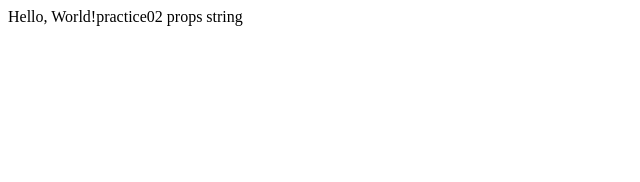
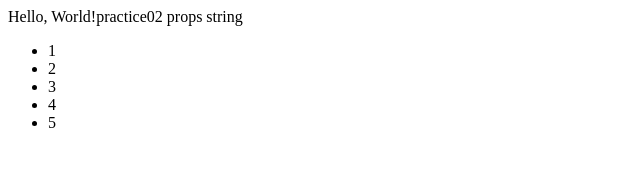
Before and after one commit to HanCiHu/react-docs-study, a React app in the folder Practice02/: page / in a window 1280 px wide. Shown: the top 182 px of the page, without its empty margins (0-640 px from the left). Built offline with nearby package versions, Linux system fonts and the light colour scheme.

Commit message:
✨ list component

```diff
--- a/Practice02/src/app.tsx
+++ b/Practice02/src/app.tsx
@@ -1,4 +1,5 @@
 import React from 'react';
+import ListComponent from '@src/listComponent';
 
 /*
 
@@ -17,10 +18,14 @@ interface AppProps {
 };
 
 const App = ({ propsString }: AppProps): JSX.Element => {
+  const numArray = [1,2,3,4,5];
   return (
     <div>
-      {'Hello, World!'}
-      {propsString}
+      <div>
+        {'Hello, World!'}
+        {propsString}
+      </div>
+      <ListComponent array={numArray}/>
     </div>
   )
 }
--- /dev/null
+++ b/Practice02/src/listComponent.tsx
@@ -0,0 +1,13 @@
+import React from 'react';
+
+interface ListComponentProps{
+	array: number[],
+}
+
+const ListComponent = ({ array }: ListComponentProps): JSX.Element => {
+	const listItem = array.map((n: number) => <li>{n}</li>);
+
+	return (<ul>{listItem}</ul>);
+}
+
+export default ListComponent;
```
